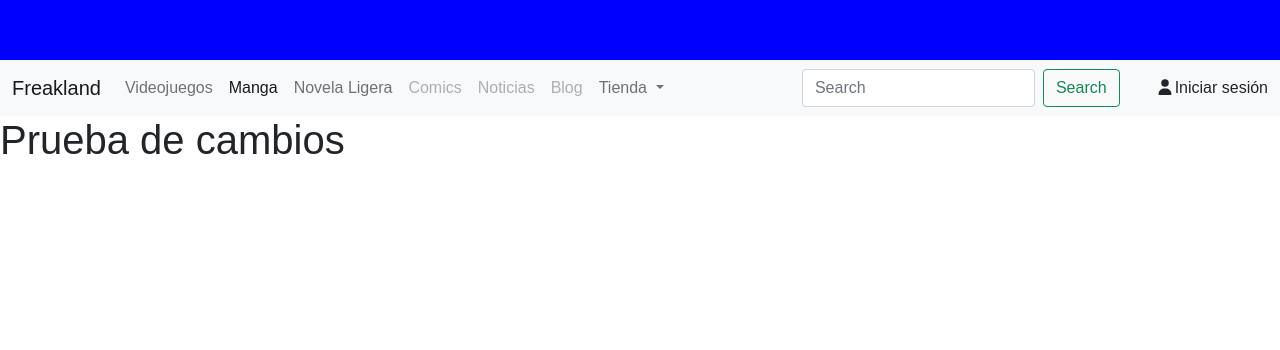
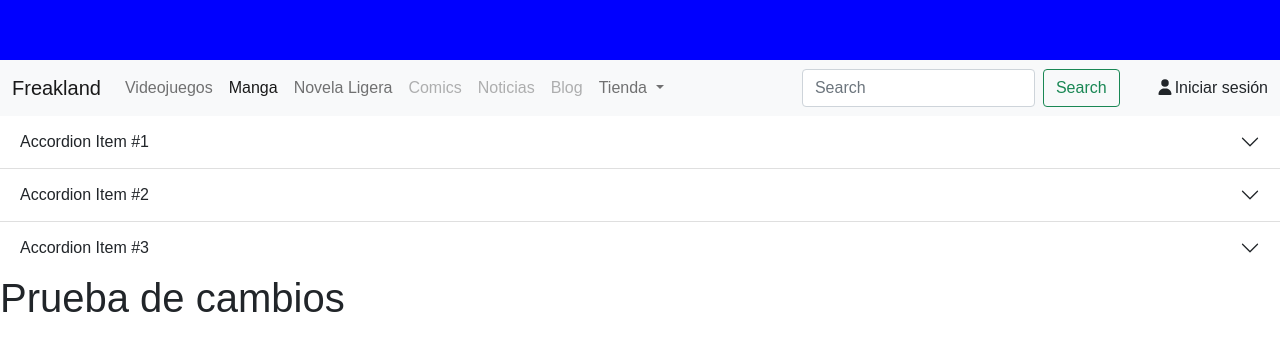
Before and after one commit to Gilver-Dk555/freakland, a website: page index.html in a window 1280 px wide. Shown: the part 190-540 px from the top of the page. Drawn offline with Linux system fonts and the light colour scheme.

Commit message:
accordion test

```diff
--- a/index.html
+++ b/index.html
@@ -199,6 +199,43 @@
 
     <main>
 
+    <!--=====================================
+	=           Accordion flush             =
+	======================================-->
+
+    <div class="accordion accordion-flush" id="accordionFlushExample">
+        <div class="accordion-item">
+          <h2 class="accordion-header" id="flush-headingOne">
+            <button class="accordion-button collapsed" type="button" data-bs-toggle="collapse" data-bs-target="#flush-collapseOne" aria-expanded="false" aria-controls="flush-collapseOne">
+              Accordion Item #1
+            </button>
+          </h2>
+          <div id="flush-collapseOne" class="accordion-collapse collapse" aria-labelledby="flush-headingOne" data-bs-parent="#accordionFlushExample">
+            <div class="accordion-body">Placeholder content for this accordion, which is intended to demonstrate the <code>.accordion-flush</code> class. This is the first item's accordion body.</div>
+          </div>
+        </div>
+        <div class="accordion-item">
+          <h2 class="accordion-header" id="flush-headingTwo">
+            <button class="accordion-button collapsed" type="button" data-bs-toggle="collapse" data-bs-target="#flush-collapseTwo" aria-expanded="false" aria-controls="flush-collapseTwo">
+              Accordion Item #2
+            </button>
+          </h2>
+          <div id="flush-collapseTwo" class="accordion-collapse collapse" aria-labelledby="flush-headingTwo" data-bs-parent="#accordionFlushExample">
+            <div class="accordion-body">Placeholder content for this accordion, which is intended to demonstrate the <code>.accordion-flush</code> class. This is the second item's accordion body. Let's imagine this being filled with some actual content.</div>
+          </div>
+        </div>
+        <div class="accordion-item">
+          <h2 class="accordion-header" id="flush-headingThree">
+            <button class="accordion-button collapsed" type="button" data-bs-toggle="collapse" data-bs-target="#flush-collapseThree" aria-expanded="false" aria-controls="flush-collapseThree">
+              Accordion Item #3
+            </button>
+          </h2>
+          <div id="flush-collapseThree" class="accordion-collapse collapse" aria-labelledby="flush-headingThree" data-bs-parent="#accordionFlushExample">
+            <div class="accordion-body">Placeholder content for this accordion, which is intended to demonstrate the <code>.accordion-flush</code> class. This is the third item's accordion body. Nothing more exciting happening here in terms of content, but just filling up the space to make it look, at least at first glance, a bit more representative of how this would look in a real-world application.</div>
+          </div>
+        </div>
+      </div>
+
     </main>
 
     <aside>
```
